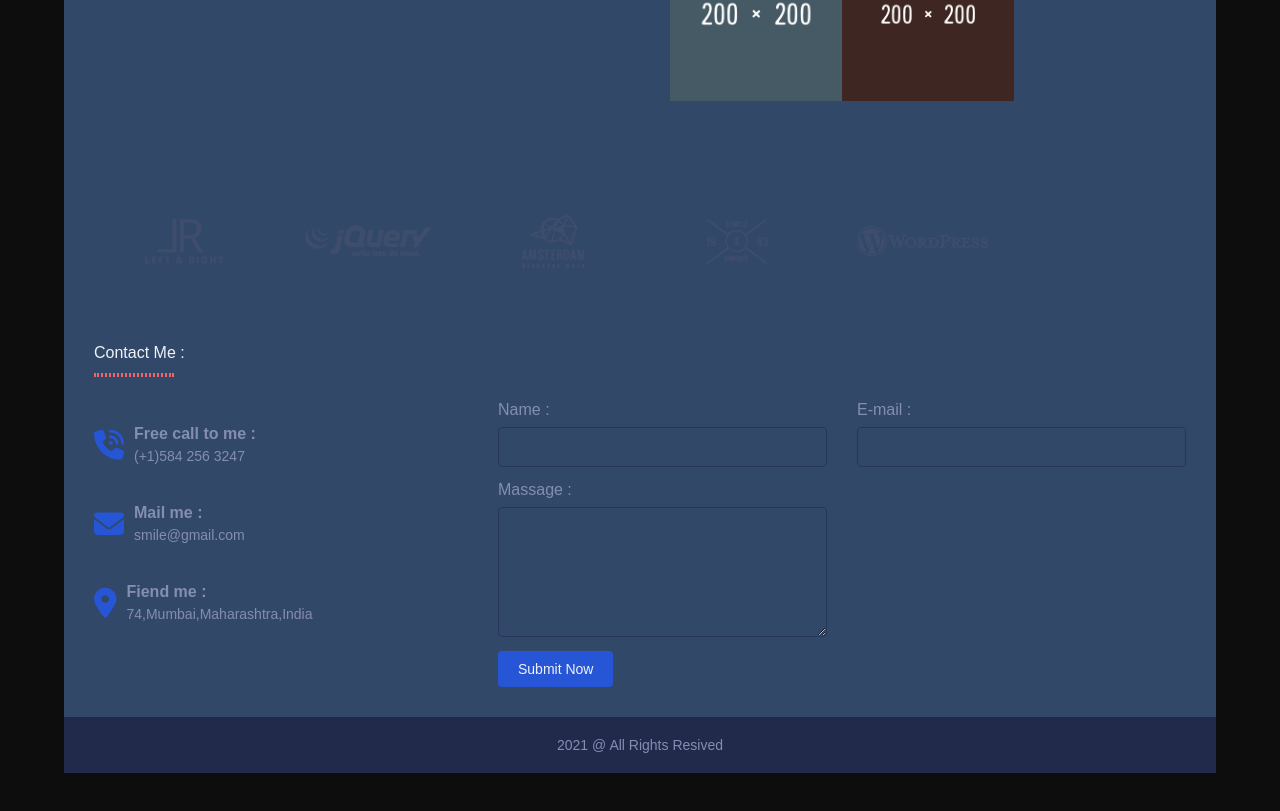
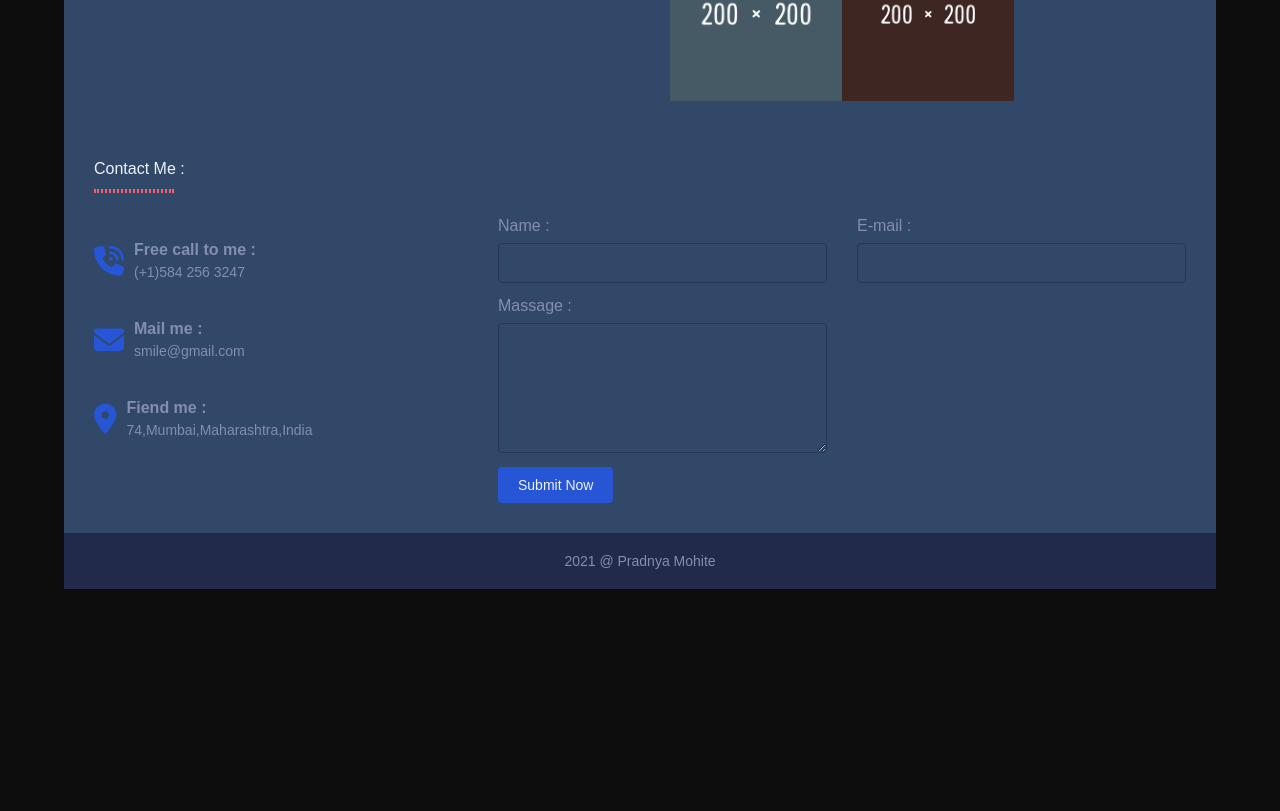
Before and after one commit to pradnyamohite07/Modernportfoilio.github.io, a plain HTML site: page index.html in a window 1280 px wide. Shown: the part 1891-2702 px from the top of the page. After the commit the page ends 2520 px from the top, so only its background shows below. Drawn offline with nearby package versions, Linux system fonts and the light colour scheme; animation ran at ten frames a second.

Commit message:
Update index.html

```diff
--- a/index.html
+++ b/index.html
@@ -332,7 +332,7 @@
             </div>
           </section>
 <!---------------------___________________partners____________________----------------------------->
-                            <section class="partners">
+                        <!--    <section class="partners">
 
                                 <div class="brands_wrapper">
                                 <img src="./img/jr.png" alt=" ">
@@ -401,7 +401,7 @@
 
    <footer class="container">
 
-    <span> 2021 @ All Rights Resived</span>
+    <span> 2021 @ Pradnya Mohite</span>
 
 
    </footer>
```
